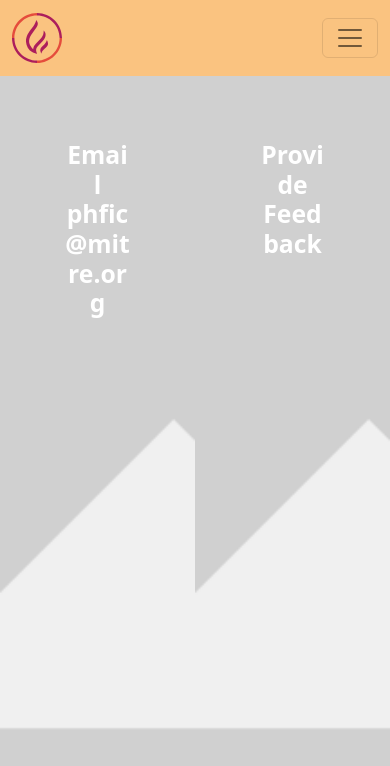
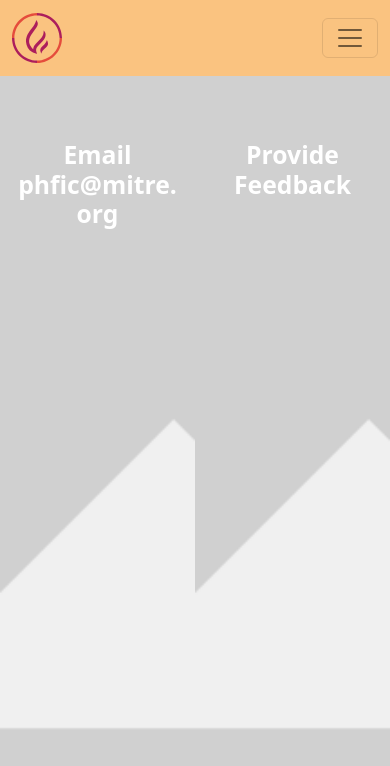
Before and after one commit to PHFIC/phfic.github.io, a Next.js app: page /contact in a window 390 px wide. Shown: the top 766 px of the page. Built offline with nearby package versions, Linux system fonts and the light colour scheme.

Commit message:
improve mobile view for overlay_card, split_pane components

```diff
--- a/components/overlay_card.js
+++ b/components/overlay_card.js
@@ -14,7 +14,7 @@
     <Card className="bg-dark text-white border-0 rounded-0" style={{height:"85vh"}}>
       <Image className="card-img rounded-0" src={props.img} alt={props.alt} fill={true} style={{objectFit: "cover"}} />
       <Card.ImgOverlay>
-        <Card.Title className="text-center fw-bold p-5" as="h2">{props.title}</Card.Title>
+        <Card.Title className="text-center fw-bold pt-5" as="h2">{props.title}</Card.Title>
       </Card.ImgOverlay>
     </Card>
   );
--- a/components/split_pane.js
+++ b/components/split_pane.js
@@ -25,7 +25,7 @@
           <h4 className="text-center text-md-end"><a href={props.path}>{props.subtext}</a></h4>
         </Col>
         <Col className="text-center d-none d-md-block">
-          <Image src={props.img} alt={props.alt} width={500} height="auto" className="m-5" />
+          <Image src={props.img} alt={props.alt} width={500} height="auto" className="m-xl-5" style={{maxWidth: "100%", objectFit: "contain"}} />
           {/* TODO scale image down responsively so it can remain mobile view */}
         </Col>
       </Row>
```
